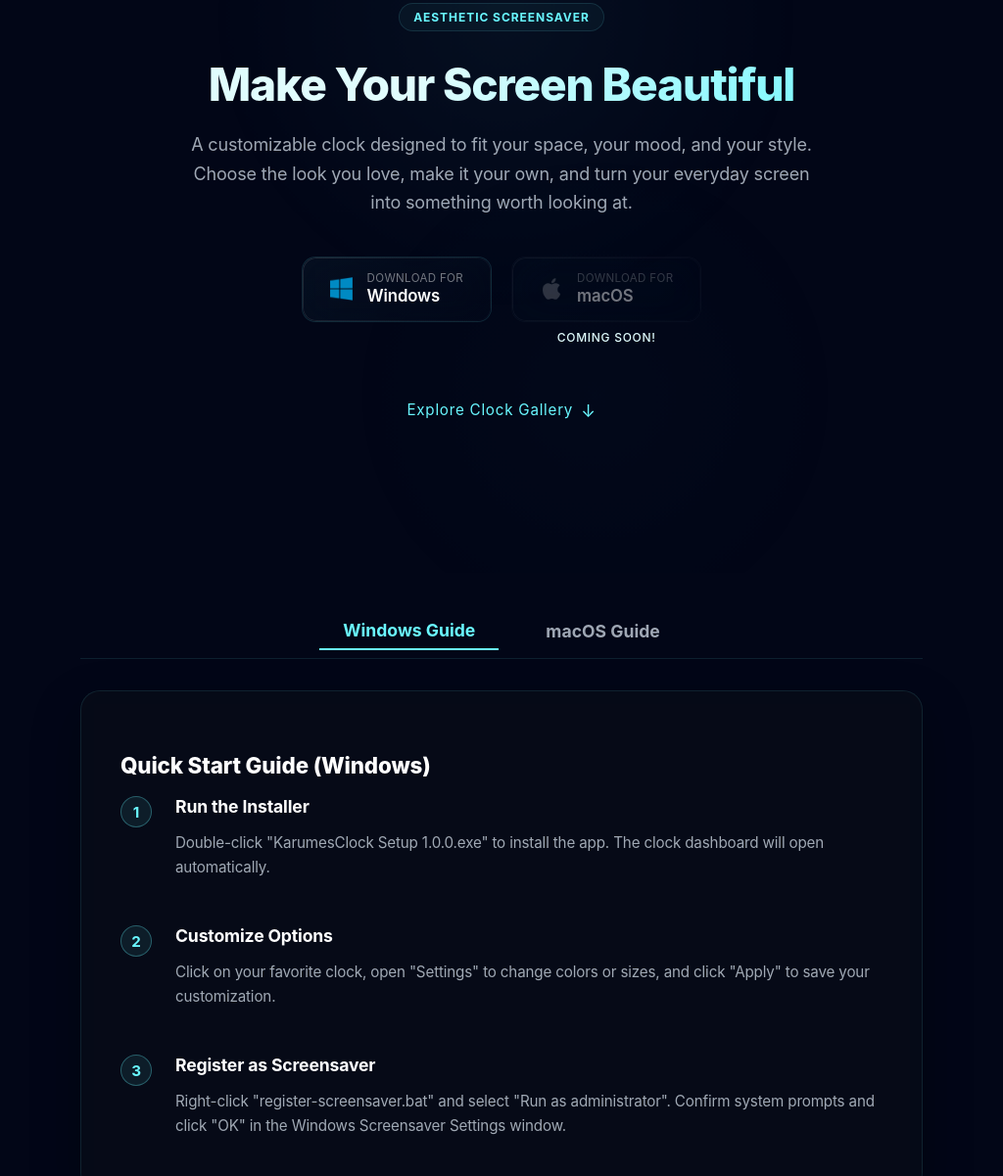
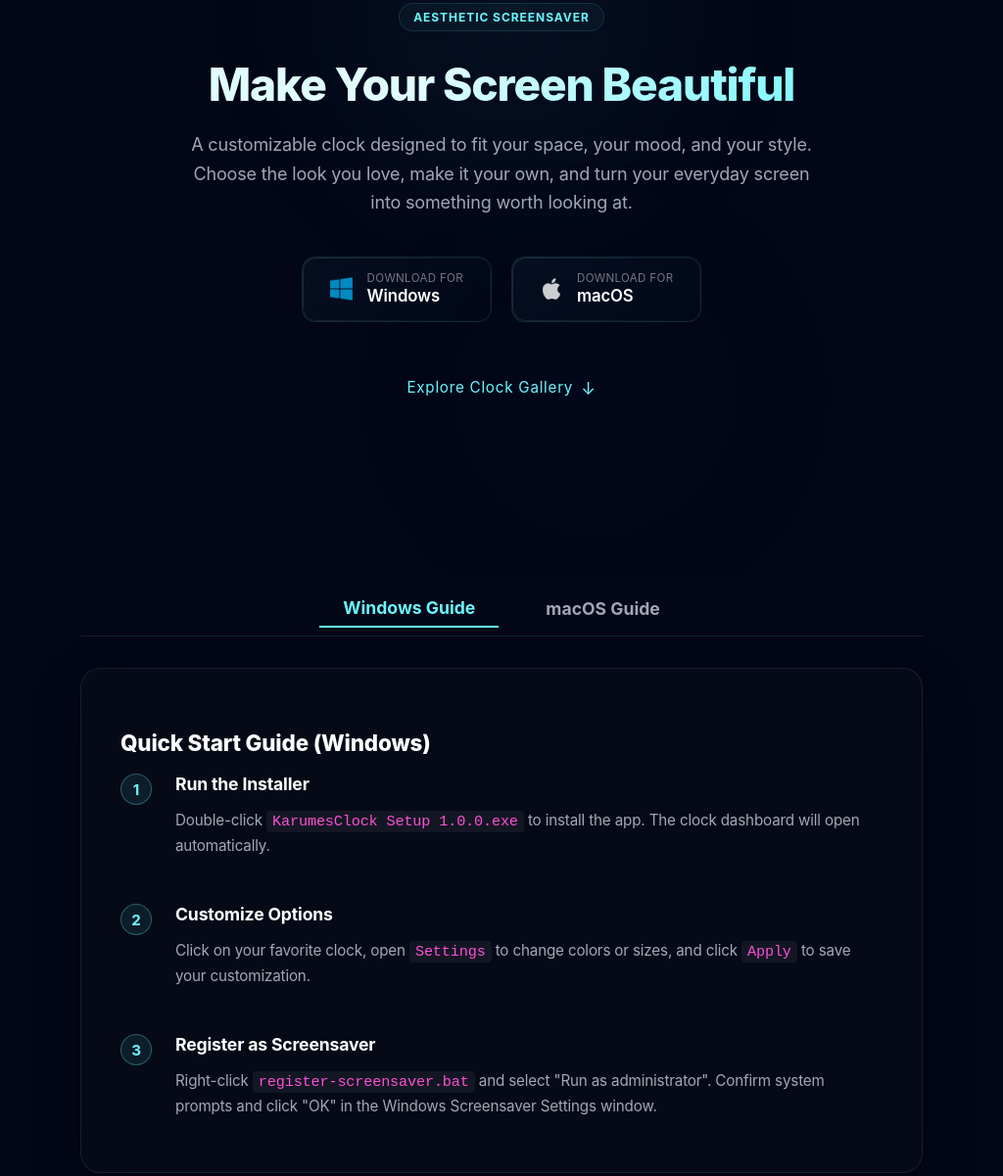
Before and after one commit to Karumes/karumes.github.io, an Electron app: page index.html in a window 1024 px wide. Shown: the part 215-1416 px from the top of the page at 98% size. Drawn offline with Linux system fonts and the light colour scheme; no server answers; a web font is replaced by a local one.

Commit message:
Add large zip file using Git LFS

```diff
--- a/index.html
+++ b/index.html
@@ -46,7 +46,7 @@
           A customizable clock designed to fit your space, your mood, and your style. Choose the look you love, make it your own, and turn your everyday screen into something worth looking at.
         </p>
         <div class="web-downloads">
-          <a href="KarumesClock-Windows.zip" class="web-dl-btn win" download>
+          <a href="Karumes Clock Download link (Windows).zip" class="web-dl-btn win" download>
             <img src="windows.png" alt="Windows" class="dl-icon-img" />
             <span class="dl-text">
               <small>Download for</small>
@@ -55,14 +55,13 @@
           </a>
           <!-- macOSボタンを囲むラッパーとComing Soon!用テキストの配置 -->
           <div class="web-dl-wrapper">
-            <a class="web-dl-btn mac disabled" aria-disabled="true">
+          <a href="Karumes Clock Download link (MacOS).zip" class="web-dl-btn win" download>
               <img src="mac.png" alt="macOS" class="dl-icon-img" />
               <span class="dl-text">
                 <small>Download for</small>
                 <strong>macOS</strong>
               </span>
             </a>
-            <span class="coming-soon-label">Coming soon!</span>
           </div>
         </div>
 
@@ -92,21 +91,21 @@
                 <span class="num">1</span>
                 <div>
                   <strong>Run the Installer</strong>
-                  <p>Double-click "KarumesClock Setup 1.0.0.exe" to install the app. The clock dashboard will open automatically.</p>
+                  <p>Double-click <code>KarumesClock Setup 1.0.0.exe</code> to install the app. The clock dashboard will open automatically.</p>
                 </div>
               </div>
               <div class="g-step">
                 <span class="num">2</span>
                 <div>
                   <strong>Customize Options</strong>
-                  <p>Click on your favorite clock, open "Settings" to change colors or sizes, and click "Apply" to save your customization.</p>
+                  <p>Click on your favorite clock, open <code>Settings</code> to change colors or sizes, and click <code>Apply</code> to save your customization.</p>
                 </div>
               </div>
               <div class="g-step">
                 <span class="num">3</span>
                 <div>
                   <strong>Register as Screensaver</strong>
-                  <p>Right-click "register-screensaver.bat" and select "Run as administrator". Confirm system prompts and click "OK" in the Windows Screensaver Settings window.</p>
+                  <p>Right-click <code>register-screensaver.bat</code> and select "Run as administrator". Confirm system prompts and click "OK" in the Windows Screensaver Settings window.</p>
                 </div>
               </div>
             </div>
@@ -120,15 +119,22 @@
               <div class="g-step">
                 <span class="num">1</span>
                 <div>
-                  <strong>Extract Application</strong>
-                  <p>Unpack the zip folder and move the executable contents into your Applications directory.</p>
+                  <strong>Install the App</strong>
+                  <p>Open <code>KarumesClock-1.0.0-arm64.dmg</code> and drag the application to your Applications folder. Launch the app once to initialize files.</p>
                 </div>
               </div>
               <div class="g-step">
                 <span class="num">2</span>
                 <div>
-                  <strong>Initialize Scripts</strong>
-                  <p>Open Terminal inside the path, execute <code>npm install</code> followed by <code>npm start</code> to run the screensaver layout.</p>
+                  <strong>Customize Options</strong>
+                  <p>Select your preferred clock on the dashboard, modify colors or sizes via <code>Settings</code>, and click <code>Apply</code> to save your preferences.</p>
+                </div>
+              </div>
+              <div class="g-step">
+                <span class="num">3</span>
+                <div>
+                  <strong>Register as Screensaver</strong>
+                  <p>Extract <code>KarumesClockSaver.zip</code>, double-click the <code>.saver</code> file to install, and select <code>KarumesClockSaver</code> in your macOS Screen Saver Settings.</p>
                 </div>
               </div>
             </div>
--- a/style.css
+++ b/style.css
@@ -270,15 +270,6 @@ button {
   flex-direction: column;
   align-items: center; /* 中央に整列 */
   gap: 8px; /* ボタンと下の Coming soon! との間の隙間 */
-}
-
-/* ボタンの外側に配置される「Coming soon!」の専用バッジデザイン */
-.coming-soon-label {
-  font-size: 0.75rem;
-  color: var(--ink);
-  font-weight: 500;
-  letter-spacing: 0.06em;
-  text-transform: uppercase;
 }
 
 /* Explore Clocks コンテナ位置調整 */
```
Also changed, not shown: 2 other files.
